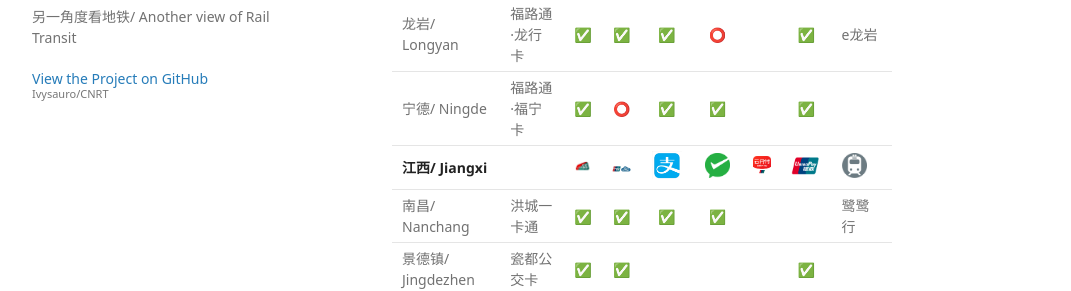
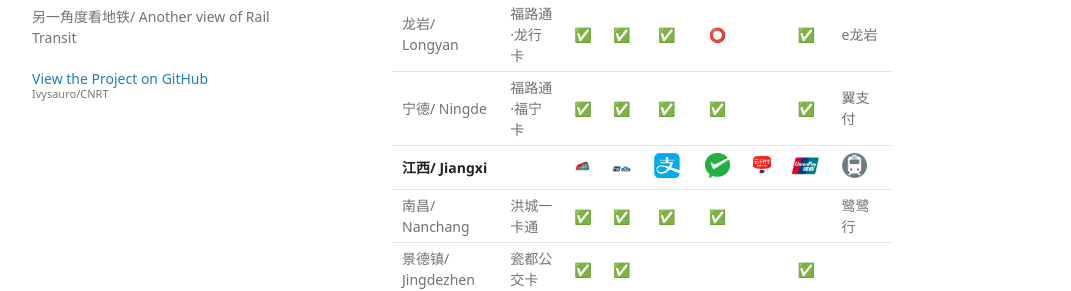
Before and after one commit to Ivysauro/CNRT, a Jekyll site: the page built from data/Bus Pay.md, in a window 1280 px wide and 900 px high, scrolled down 12179 px. Shown: the part 172-463 px from the top of the window, without its empty margins (178-1249 px from the left). Built offline with Jekyll 4.4.1, drawn with Linux system fonts in a browser that asks for light colours; some web fonts are replaced; our own code applies the rules of GitHub Pages for plain Markdown files; a script that is not in the unit is left out.

Commit message:
🍊常规更新数据

```diff
--- a/data/Bus Pay.md
+++ b/data/Bus Pay.md
@@ -196,7 +196,7 @@
 | 漳州/ Zhangzhou | 福路通·九龙卡 | ✅ | ✅ | ✅ | | | ✅ | 漳州达达通、福路通·福建出行助手 |
 | 南平/ Nanping | 福路通·武夷通 | ✅ | ✅ | ✅ | | | ✅ | |
 | 龙岩/ Longyan | 福路通·龙行卡 | ✅ | ✅ | ✅ | ⭕ | | ✅ | e龙岩 |
-| 宁德/ Ningde | 福路通·福宁卡 | ✅ | ⭕ | ✅ | ✅ | | ✅ | |
+| 宁德/ Ningde | 福路通·福宁卡 | ✅ | ✅ | ✅ | ✅ | | ✅ | 翼支付 |
 | **江西/ Jiangxi** | | <img src="https://raw.githubusercontent.com/Ivysauro/CNRT/master/images/T-Union.png" width="40" hegiht="40" alt="T-Union"/> | <img src="https://raw.githubusercontent.com/Ivysauro/CNRT/master/images/Quickpass.png" width="60" hegiht="60" alt="Unionpay Quickpass"/> | <img src="https://raw.githubusercontent.com/Ivysauro/CNRT/master/images/Alipay.png" width="30" hegiht="30" alt="Alipay Transit QR Code"/> | <img src="https://raw.githubusercontent.com/Ivysauro/CNRT/master/images/WeChat Pay.png" width="25" hegiht="25" alt="WeChat Pay Transit QR Code"/> | <img src="https://raw.githubusercontent.com/Ivysauro/CNRT/master/images/Unionpay.png" width="25" hegiht="25" alt="Unionpay Transit QR Code"/> | <img src="https://raw.githubusercontent.com/Ivysauro/CNRT/master/images/China Unionpay.png" width="30" hegiht="30" alt="Unionpay QR Code"/> | <img src="https://raw.githubusercontent.com/Ivysauro/CNRT/master/images/Rail Transit.png" width="25" hegiht="25" alt="Transit QR Code of Additional Apps"/> |
 | 南昌/ Nanchang | 洪城一卡通 | ✅ | ✅ | ✅ | ✅ | | | 鹭鹭行 |
 | 景德镇/ Jingdezhen | 瓷都公交卡 | ✅ | ✅ | | | | ✅ | |
@@ -240,7 +240,7 @@
 | :- | :- | :-: | :-: | :-: | :-: | :-: | :-: | :- |
 | 郑州/ Zhengzhou | 绿城通、轩辕通 | ✅ | ✅ | ✅ | ✅ | ✅ | ✅ | |
 | 开封/ Kaifeng | 轩辕通 | ✅ | | ✅ | | | | 汴梁通 |
-| 洛阳/ Luoyang | 轩辕通 | ✅ | ✅ | ✅ | | ✅ | ✅ |
+| 洛阳/ Luoyang | 轩辕通 | ✅ | ✅ | ✅ | 🕓 | ✅ | ✅ |
 | 平顶山/ Pingdingshan | 神州通、轩辕通 | ✅ | ✅ | ✅ | ✅ | | ✅ | 鹰城一卡通 |
 | 安阳/ Anyang | 轩辕通 | ✅ | ✅ | ✅ | | ✅ | ✅ | 安阳行 |
 | 鹤壁/ Hebi | 轩辕通 | ✅ | ✅ | ✅ | | | ✅ | 鹤壁行 |
@@ -260,7 +260,7 @@
 | 黄石/ Huangshi | 黄石交通一卡通 | ✅ | ✅ | ✅ | ✅ | ✅ | ✅ | |
 | 十堰/ Shiyan | 车城通 | ✅ | ✅ | ✅ | ✅ | ✅ | | |
 | 宜昌/ Yichang | 宜昌交通一卡通 | ✅ | ✅ | ✅ | | ✅ | | 宜知行 |
-| 襄阳/ Xiangyang | 襄阳交通一卡通 | ✅ | ✅ | ✅ | ✅ | | ✅ | 襄阳出行 |
+| 襄阳/ Xiangyang | 襄阳交通一卡通 | ✅ | ✅ | ✅ | ✅ | | ✅ | 襄阳出行、翼支付 |
 | 鄂州/ Ezhou | 鄂州交通一卡通 | ✅ | ✅ | ✅ | | ✅ | ✅ | 美团 |
 | 荆门/ Jingmen | 荆门交通一卡通 | ✅ | ✅ | ✅ | ✅ | | ✅ | |
 | 孝感/ Xiaogan | 天仙卡 | ✅ | ✅ | ✅ | ✅ | ✅ | | 孝感智慧公交、美团 |
@@ -338,7 +338,7 @@
 | 广元/ Guangyuan | 广元交通一卡通 | ✅ | ✅ | ✅ | | ✅ | ✅ | 美团 |
 | 遂宁/ Suining | 遂州通 | ✅ | | | | | | 遂州通、美团 |
 | 内江/ Neijiang | 甜城一卡通 | ✅ | ✅ | ✅ | ✅ | ✅ | | |
-| 乐山/ Leshan | 乐山交通一卡通 | ✅ | ✅ | | | ✅ | ✅ | 嘉州通 |
+| 乐山/ Leshan | 乐山交通一卡通 | ✅ | ✅ | ✅ | | ✅ | ✅ | 嘉州通 |
 | 南充/ Nanchong | 南充交通一卡通 | ✅ | ✅ | ✅ | | ✅ | | |
 | 眉山/ Meishan | 眉山交通一卡通 | ✅ | | ✅ | ✅ | ✅ | | |
 | 宜宾/ Yibin | 宜宾交通一卡通 | ✅ | ✅ | ✅ | ✅ | ✅ | ✅ | |
```
